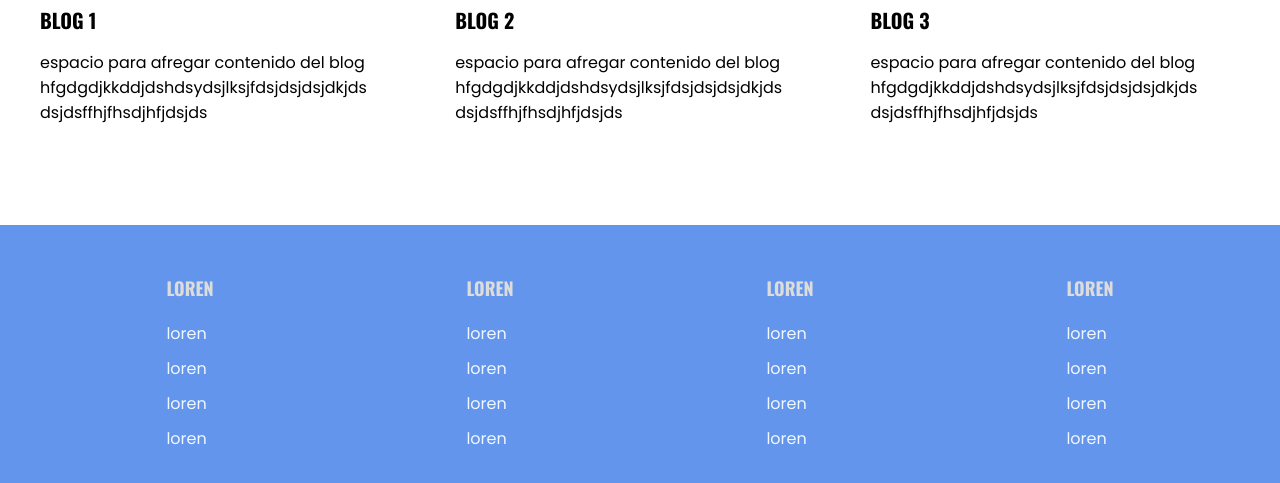
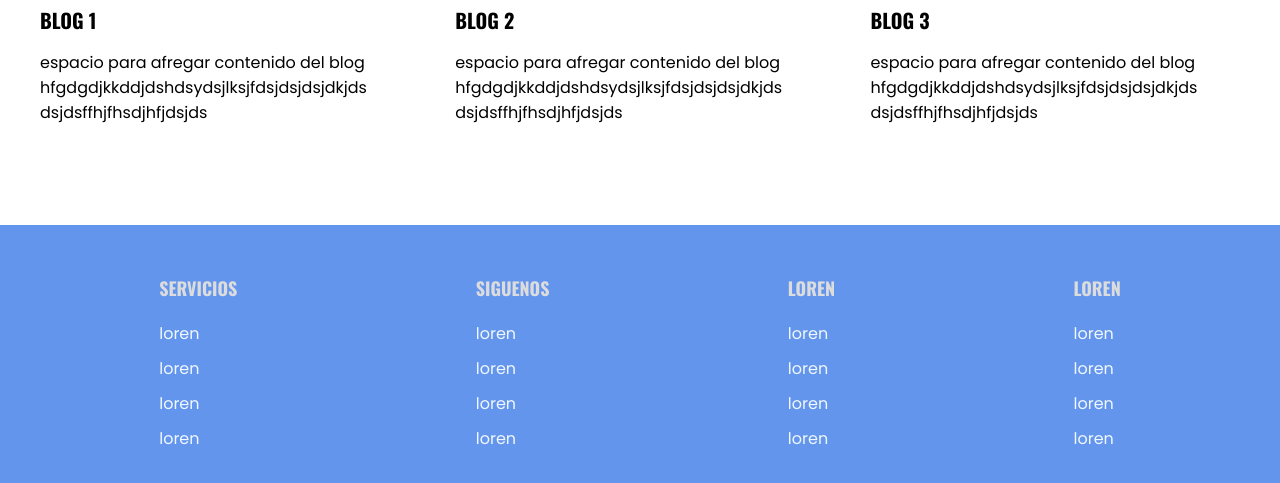
Before and after one commit to luisquinche/dotaciones-charlisim, a plain HTML site: page index.html in a window 1280 px wide. Shown: the part 3114-3597 px from the top of the page. Drawn offline with nearby package versions, Linux system fonts and the light colour scheme.

Commit message:
nueva actualizacion
actualizacion pagina

```diff
--- a/index.html
+++ b/index.html
@@ -208,7 +208,7 @@
     <footer class="footer">
         <div class="footer-content container">
             <div class="link">
-                <h3>loren</h3>
+                <h3>Servicios</h3>
                 <ul>
                     <li><a href="#">loren</a></li>
                     <li><a href="#">loren</a></li>
@@ -217,7 +217,7 @@
                 </ul>
             </div>
             <div class="link">
-                <h3>loren</h3>
+                <h3>siguenos</h3>
                 <ul>
                     <li><a href="#">loren</a></li>
                     <li><a href="#">loren</a></li>
```
